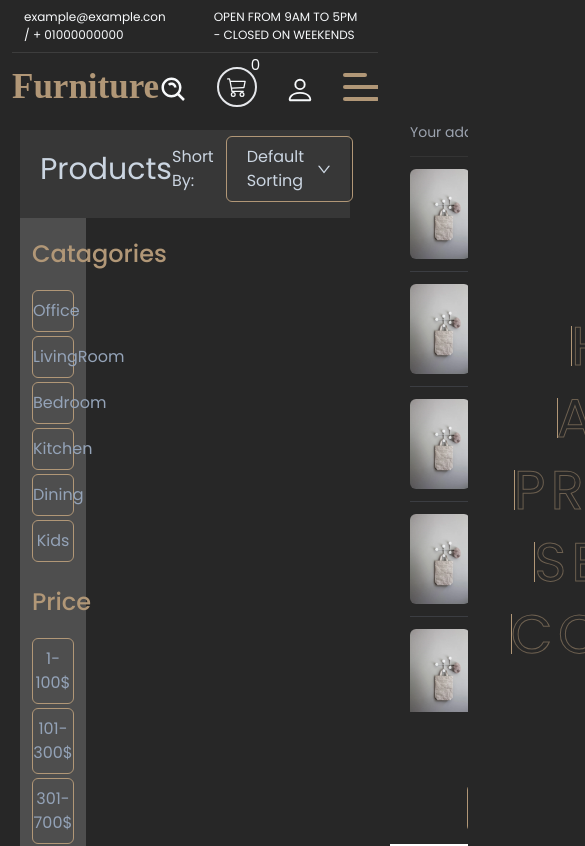
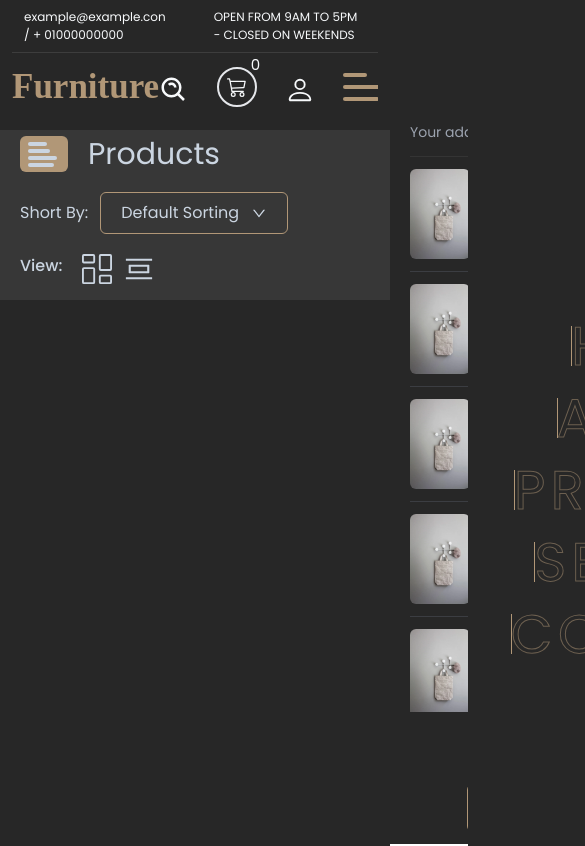
Before and after one commit to codeernoyon/furniture_next_js, a Next.js app: page /products in a window 390 px wide. Shown: the top 846 px of the page, 585 px wide, since content can reach past the window. Built offline with nearby package versions, Linux system fonts and the light colour scheme; a web font is replaced by a local one.

Commit message:
responsive product route

```diff
--- a/app/components/elements/ProductsRoute/TopBer.js
+++ b/app/components/elements/ProductsRoute/TopBer.js
@@ -1,12 +1,48 @@
 import { AiOutlineLeft, AiOutlinePicCenter } from "react-icons/ai";
 import { BsColumnsGap } from "react-icons/bs";
+import { useDispatch, useSelector } from "react-redux";
+import {
+  selectProductNav,
+  setProductNav,
+} from "../../../redux/slices/productsSlice";
 const TopBer = ({ handleCol, handleRow }) => {
+  const navOpen = useSelector(selectProductNav);
+  const dispatch = useDispatch();
+  // ----------  handle nav open close ----------
+  const handleNav = () => {
+    dispatch(setProductNav(!navOpen));
+  };
   return (
     <div>
-      <div className="bg_four px-5  py-4 capitalize flex items-center">
-        <span className="text-3xl text-slate-300 flex-1">Products</span>
+      <div className="bg_four px-5 gap-5 py-4 capitalize flex flex-col items-start  lg:items-center">
+        <div className="flex-1 flex gap-5 ">
+          <div
+            className="w-12 flex justify-center items-start px-2 flex-col bg-main-clr py-[5px] gap-[3px] rounded-md cursor-pointer lg:hidden"
+            onClick={() => handleNav()}
+          >
+            {navOpen ? (
+              <>
+                <div
+                  className={` relative top-[3px] h-1 w-[100%] bg-slate-300 rounded-full rotate-[45deg]`}
+                ></div>
+                <div
+                  className={`relative bottom-[3px] h-1 w-[100%] bg-slate-300 rounded-full rotate-[135deg]`}
+                ></div>
+              </>
+            ) : (
+              <>
+                <div className={`h-1 w-[60%] bg-slate-300 rounded-full`}></div>
+                <div className={`h-1 w-[70%] bg-slate-300 rounded-full`}></div>
+                <div className={`h-1 w-[90%] bg-slate-300 rounded-full `}></div>
+                <div className={`h-1 w-[80%] bg-slate-300 rounded-full`}></div>
+              </>
+            )}
+          </div>
+          <span className="text-3xl text-slate-300 ">Products</span>
+        </div>
+
         {/* short, view */}
-        <div className="flex items-center space-x-10">
+        <div className="flex flex-col md:flex-row items-start gap-5 md:items-center md:space-x-10">
           {/* short */}
           <div className="flex items-center space-x-3 text-slate-300">
             <span>Short by: </span>
@@ -18,7 +54,7 @@ const TopBer = ({ handleCol, handleRow }) => {
             </div>
           </div>
           {/* view */}
-          <div className="flex items-center space-x-2 text-slate-300">
+          <div className="flex justify-center gap-5 items-start md:items-center md:space-x-2 text-slate-300 ">
             <span className="font-[500]">view:</span>
             <div className="flex items-center space-x-3 text-3xl">
               <span
--- a/app/components/sections/Footer/Footer.js
+++ b/app/components/sections/Footer/Footer.js
@@ -8,8 +8,10 @@ import FooterRightTop from "./FooterRightTop";
 function Footer() {
   const { Information, Services } = FooterN;
   return (
-    <footer className="pt-10 bg min-h-[50vh] lg:h-[50vh] ">
-      <Service />
+    <footer className="pt-10 bg min-h-[50vh] lg:h-[53vh] ">
+      <div className="overflow-x-hidden">
+        <Service />
+      </div>
       <div className="h-full grid md:grid-cols-2 px-2 md:px-5 bg lg:flex justify-center items-center">
         <div className="w-full h-full pt-16 md:w-[100%] lg:w-[35%] bg_tow px-5 rounded-sm text-slate-200">
           <h2 className="text-4xl text-slate-400 font">Furniture</h2>
--- a/app/redux/slices/productsSlice.js
+++ b/app/redux/slices/productsSlice.js
@@ -2,6 +2,7 @@ import { createSlice } from "@reduxjs/toolkit";
 
 const initialState = {
   products: {},
+  productNav: false,
 };
 
 const productsSlice = createSlice({
@@ -11,10 +12,14 @@ const productsSlice = createSlice({
     setProducts: (state, action) => {
       state.products = action.payload;
     },
+    setProductNav: (state, action) => {
+      state.productNav = action.payload;
+    },
   },
 });
-export const { setProducts } = productsSlice.actions;
+export const { setProducts, setProductNav } = productsSlice.actions;
 
 export const selectProducts = (state) => state.productsSlice.products;
+export const selectProductNav = (state) => state.productsSlice.productNav;
 
 export default productsSlice.reducer;
--- a/pages/products/index.js
+++ b/pages/products/index.js
@@ -1,11 +1,14 @@
 import React, { useEffect, useState } from "react";
+import { useSelector } from "react-redux";
 import { products } from "../../app/components/data/products";
 import { Product } from "../../app/components/elements/Product";
 import FilterItems from "../../app/components/elements/ProductsRoute/FilterItems";
 import TopBer from "../../app/components/elements/ProductsRoute/TopBer";
+import { selectProductNav } from "../../app/redux/slices/productsSlice";
 const product = () => {
   const [col, setCol] = useState(false);
   const [productsItems, setProductsItems] = useState();
+  const navOpen = useSelector(selectProductNav);
 
   const { catagories, price, company } = products;
   // ----------  handle col ----------
@@ -20,12 +23,16 @@ const product = () => {
     setProductsItems(JSON.parse(localStorage.getItem("allItem")));
   }, []);
   return (
-    <div className="bg pt-[120px] pb-10 px-5 pr-10">
+    <div className="bg pt-[120px] pb-10 md:px-2 lg:px-5 lg:pr-10">
       {/* top ber */}
       <TopBer handleCol={handleCol} handleRow={handleRow} />
-      <div className="flex">
+      <div className="relative flex h-[1100px] overflow-y-hidden">
         {/* left */}
-        <div className="w-[20%] text-slate-300 capitalize bg_tow px-3 py-5 pb-10">
+        <div
+          className={`absolute ${
+            navOpen ? "left-0" : "left-[-100%]"
+          } lg:left-0 lg:relative  w-[70%] md:w-[40%] lg:w-[17%]  text-slate-300 capitalize bg_tow px-3 py-5 pb-10 z-30 transition-all duration-300`}
+        >
           {/* catagories */}
           <FilterItems title="catagories" items={catagories} />
 
@@ -36,8 +43,8 @@ const product = () => {
           <FilterItems title="company" items={company} />
         </div>
         {/* right */}
-        <div className="px-3 py-5 flex-1 ">
-          <div className="w-full flex justify-center gap-5 flex-wrap">
+        <div className="lg:px-2 pt-5 flex-1 overflow-y-scroll scrollbar-hide">
+          <div className="w-full flex justify-start flex-wrap scroll-smooth">
             {productsItems?.map((product, index) => (
               <div className={`${col && "w-[100%]"}`} key={index}>
                 <Product item={product} col={col} />
```
